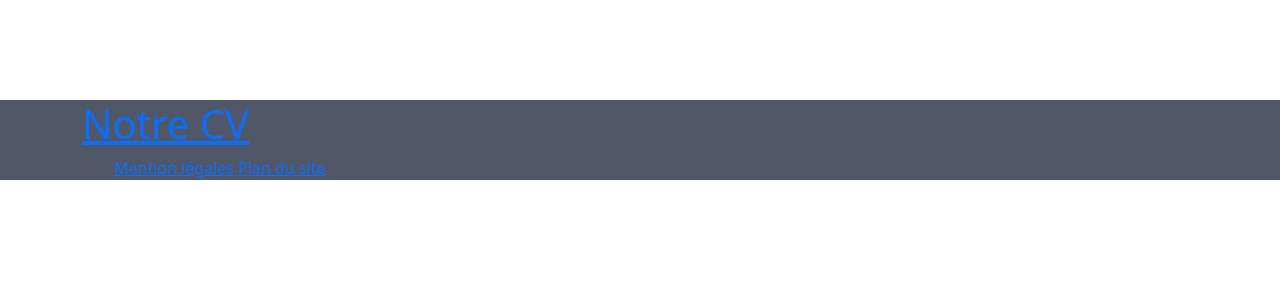
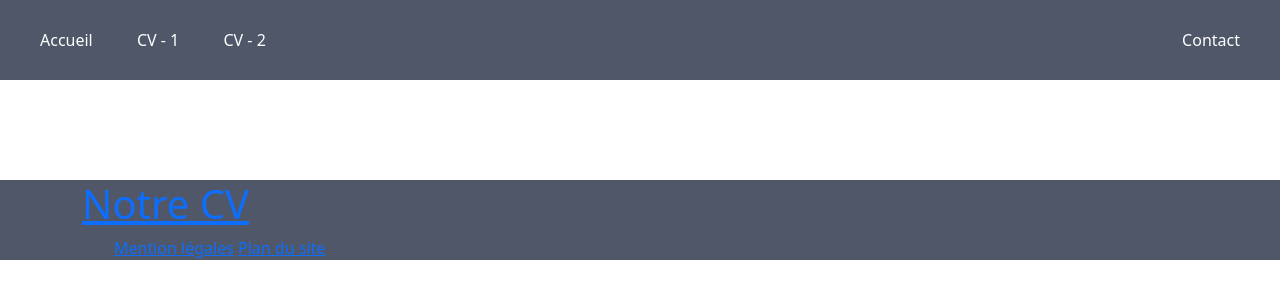
Before and after one commit to dumasg/gitflow, a PHP site: page / in a window 1280 px wide. Shown: the top 300 px of the page. Run offline with PHP 8.4, Linux system fonts and the light colour scheme.

Commit message:
add navbar on header with link

```diff
--- a/assets/style.css
+++ b/assets/style.css
@@ -8,3 +8,23 @@
     max-height: 200px;
     background: rgba(0, 12, 38, 0.69);
 }
+
+.navbar{
+    display: flex;
+    flex-direction: row;
+    background: rgba(0, 12, 38, 0.69);
+}
+.noneOrdonerListe{
+    padding: 0;
+    margin: 20px;
+    > a {
+        text-decoration: none;
+        color: black;
+        padding: 0 20px;
+        color: white;
+    }
+    > a:hover {
+        cursor: pointer;
+        color: cornflowerblue;
+    }
+}
--- a/views/header.php
+++ b/views/header.php
@@ -10,3 +10,19 @@
     <title>Notre CV</title>
 </head>
 <body>
+<header>
+    <nav class="navbar">
+        <div>
+            <ul class="noneOrdonerListe">
+                <a href="/">Accueil</a>
+                <a href="/pages/CV1.php">CV - 1</a>
+                <a href="/pages/CV2.php">CV - 2</a>
+            </ul>
+        </div>
+        <div>
+            <ul class="noneOrdonerListe">
+                <a href="/pages/contact.php">Contact</a>
+            </ul>
+        </div>
+    </nav>
+</header>
```
